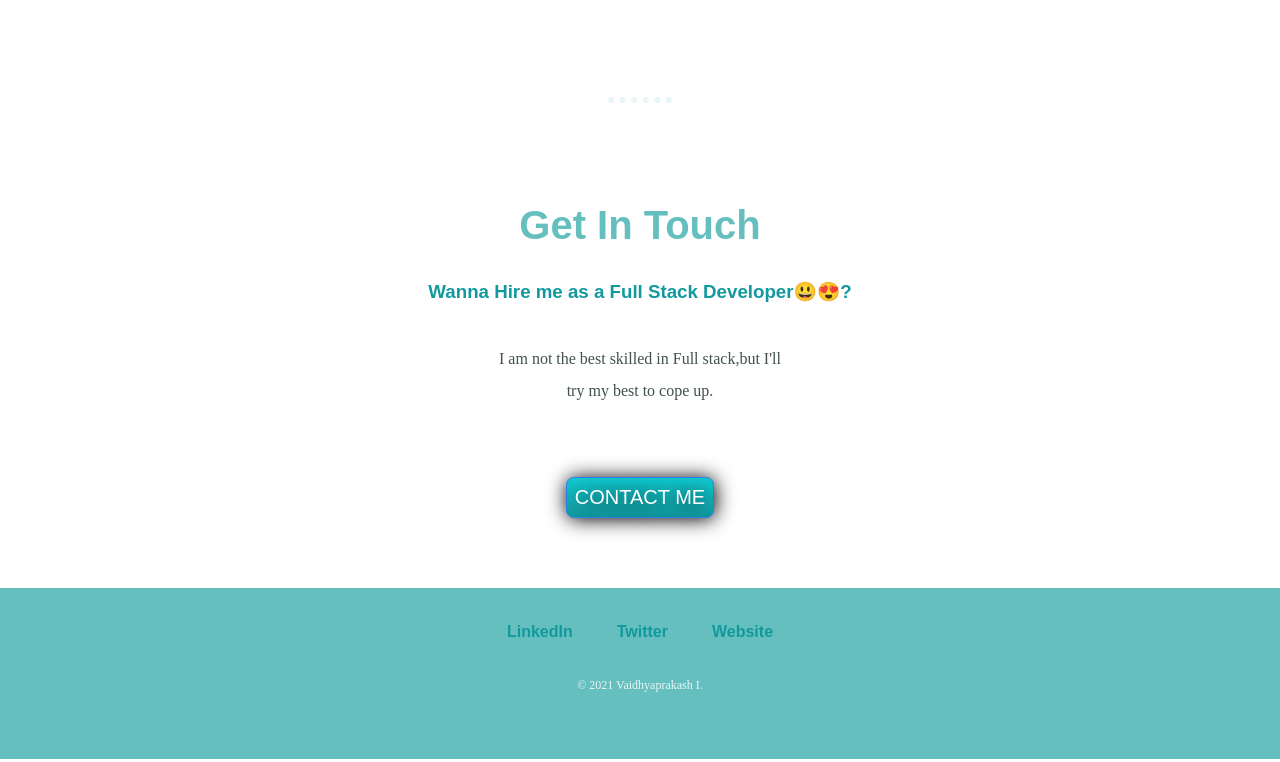
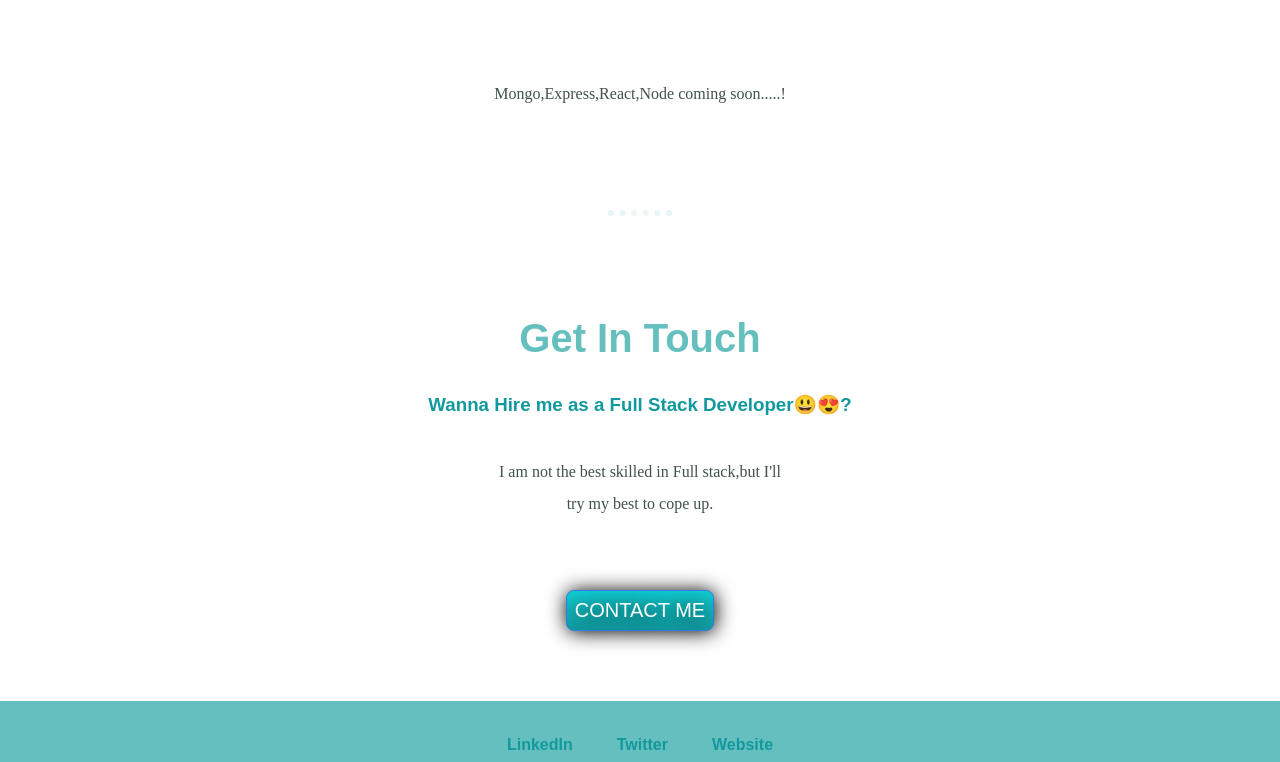
Before and after one commit to Vaidhyaprakash/Colourful-Site, a plain HTML site: page index.html in a window 1280 px wide. Shown: the part 2043-2805 px from the top of the page. Drawn offline with Linux system fonts and the light colour scheme.

Commit message:
Update styles.css

```diff
--- a/css/styles.css
+++ b/css/styles.css
@@ -82,7 +82,8 @@ hr{
 }
 .CSS-Description{
   clear: right;
-  margin: auto;
+  text-align: center;
+  margin-top: 200px;
 }
 .contact-me{
   width: 47%;
```
